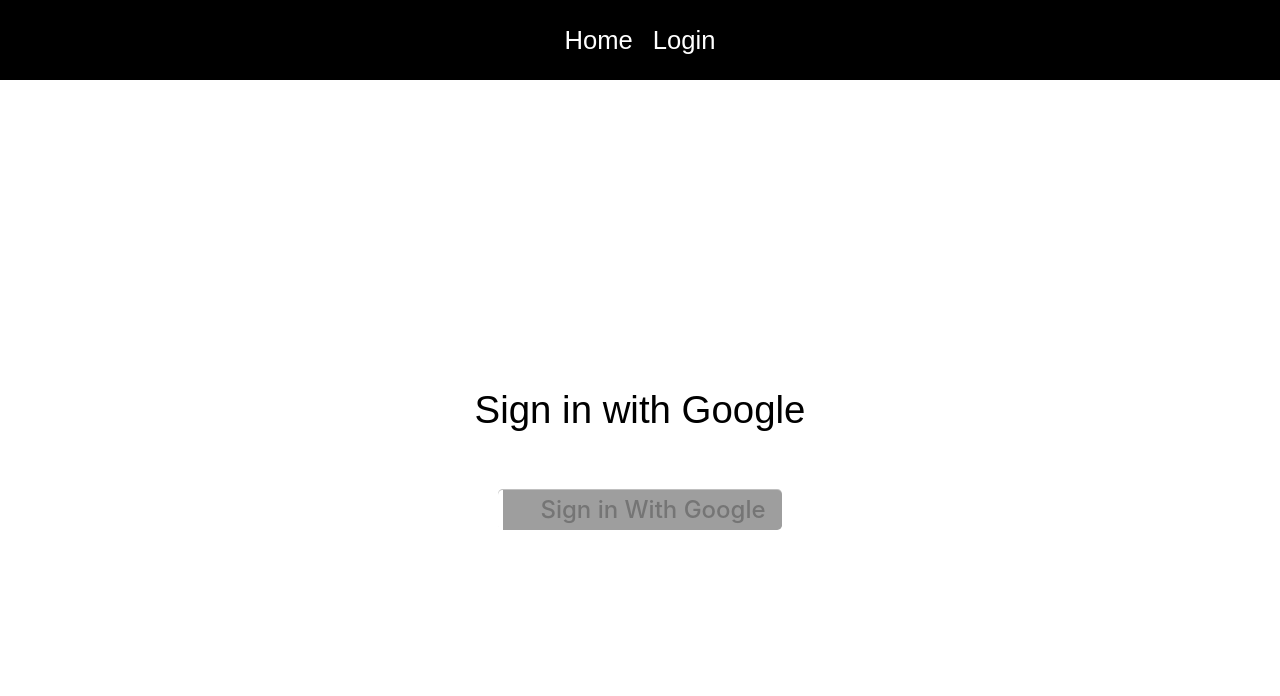
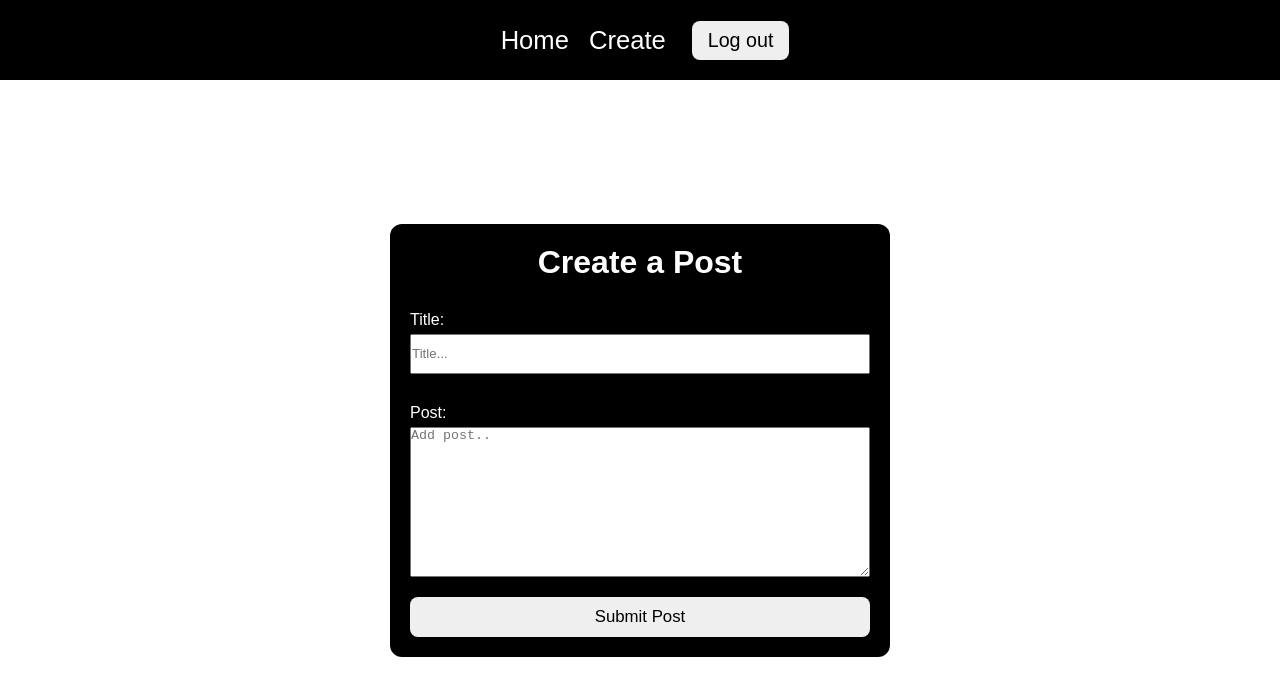
Before and after one commit to liezsm/react-firebase, a React (Create React App) app: page /create-post in a window 1280 px wide. Before the commit this address led to /login. Shown: the top 696 px of the page. Built offline with nearby package versions, Linux system fonts and the light colour scheme; no server answers; sample sign-in values are in the browser's storage; grey boxes are pictures that could not be loaded.

Commit message:
Adding the delete operation

```diff
--- a/src/App.css
+++ b/src/App.css
@@ -1,4 +1,14 @@
+*,
+*::before,
+*::after {
+  margin: 0;
+  padding: 0;
+  box-sizing: border-box;
+}
+
 body {
+  width: 100%;
+  min-height: 100vh;
   padding: 0;
   margin: 0;
   font-family: Arial, Helvetica, sans-serif;
@@ -14,6 +24,16 @@
   align-items: center;
   color: white;
   text-decoration: none;
+}
+
+.log-out-btn {
+  padding: 0.5rem 1rem;
+  border: none;
+  border-radius: 0.5rem;
+
+  font-size: 1.23rem;
+  margin-left: 1rem;
+  text-align: center;
 }
 
 a {
@@ -62,7 +82,7 @@
   margin-top: 5px;
 }
 
-button {
+button[type="submit"] {
   margin-top: 20px;
   height: 40px;
   border: none;
@@ -117,3 +137,45 @@
   box-shadow: 0 -1px 0 rgba(0, 0, 0, 0.04), 0 1px 1px rgba(0, 0, 0, 0.25);
   cursor: not-allowed;
 }
+/* homepage */
+
+.homePage {
+  width: 100%;
+  min-height: calc(100vh - 80px);
+  height: auto;
+  display: flex;
+  flex-direction: column;
+  align-items: center;
+  padding-top: 20px;
+}
+/* post */
+
+.post {
+  width: min(100% - 4rem, 600px);
+  height: min(100% - 4rem, 600px);
+  background-color: #fff;
+  box-shadow: rgba(0, 0, 0, 0.24) 0px 3px 8px;
+  margin: 20px;
+  padding: 20px;
+  border-radius: 15px;
+  display: flex;
+  flex-direction: column;
+  justify-content: center;
+  gap: 1rem;
+  position: relative;
+}
+
+.post_text {
+  word-wrap: break-word;
+  height: min(100% - 2rem, 400px);
+}
+
+.delete-btn {
+  border: none;
+  background: none;
+  font-size: 30px;
+  cursor: pointer;
+  position: absolute;
+  top: 0;
+  right: 1rem;
+}
--- a/src/App.js
+++ b/src/App.js
@@ -17,7 +17,7 @@
 import { auth } from "./firebase-config";
 
 function App() {
-  const [isAuth, setIsAuth] = useState(false);
+  const [isAuth, setIsAuth] = useState(localStorage.getItem("isauth"));
 
   const onSignOut = () => {
     // call the method from firebase
@@ -29,6 +29,9 @@
       window.location.pathname = "/login";
     });
   };
+
+  auth.currentUser && console.log(auth.currentUser.id);
+
   return (
     <Router>
       <nav>
@@ -37,11 +40,13 @@
         {!isAuth ? (
           <Link to='/login'>Login </Link>
         ) : (
-          <button onClick={onSignOut}> Log out</button>
+          <button onClick={onSignOut} className='log-out-btn'>
+            Log out
+          </button>
         )}
       </nav>
       <Routes>
-        <Route path='/' element={<Home />} />
+        <Route path='/' element={<Home isAuth={isAuth} />} />
         <Route path='/login' element={<Login login={setIsAuth} />} />
         <Route path='/create-post' element={<CreatePost isAuth={isAuth} />} />
       </Routes>
--- a/src/pages/Home.js
+++ b/src/pages/Home.js
@@ -1,25 +1,58 @@
 import React, { useState, useEffect } from "react";
 
 // firebase get data
-import { getDocs, collection } from "firebase/firestore";
-import { db } from "../firebase-config";
+import { getDocs, collection, deleteDoc, doc } from "firebase/firestore";
+import { auth, db } from "../firebase-config";
 
-const Home = () => {
-  const [data, setDate] = useState();
+const Home = ({ isAuth }) => {
+  const [datas, setData] = useState([]);
 
   // params: (dbconfig, name of table)
   const postsCollectionRef = collection(db, "posts");
 
+  // exp delete doc
+  // exp enable/show the del btn if the post author id is equal to the login id(the one who logged in meaning , the owner)
+
+  const deletePost = async (id) => {
+    // the item you wanna delete
+    // exp doc params( database from config, table name ex posts, id of the item wana delete)
+    const item = doc(db, "posts", id);
+    await deleteDoc(item);
+    getPost();
+  };
+
+  // fetching the data function
+  const getPost = async () => {
+    const data = await getDocs(postsCollectionRef);
+    setData(data.docs.map((item) => ({ ...item.data(), id: item.id })));
+  };
   // fetch the data from database firebase
   useEffect(() => {
-    const getPost = async () => {
-      const data = await getDocs(postsCollectionRef);
-      console.log(data.docs.map((item) => ({ ...item.doc, id: item.id })));
-    };
-
     getPost();
   }, []);
-  return <div className='homePage'>homepage</div>;
+
+  const title = datas.map((item) => (
+    <div className='post' key={item.id}>
+      <h1>{item.title}</h1>
+      <div className='post_text'>{item.post}</div>
+      <h3>@{item.author.name}</h3>
+
+      {auth.currentUser && isAuth && item.author.id == auth.currentUser.uid && (
+        <button className='delete-btn' onClick={() => deletePost(item.id)}>
+          {" "}
+          &#128465;
+        </button>
+      )}
+    </div>
+  ));
+
+  console.log(datas);
+  return (
+    <div className='homePage'>
+      <p> Homepage </p>
+      {title}
+    </div>
+  );
 };
 
 export default Home;
--- a/src/pages/Login.js
+++ b/src/pages/Login.js
@@ -10,6 +10,7 @@
 
 const Login = ({ login }) => {
   let navigate = useNavigate();
+
   const signInWithGoggle = () => {
     signInWithPopup(auth, provider).then((res) => {});
     // to ddetermine if logged in
```
